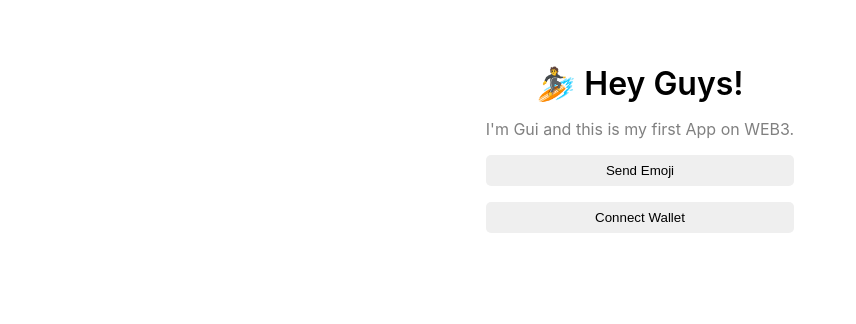
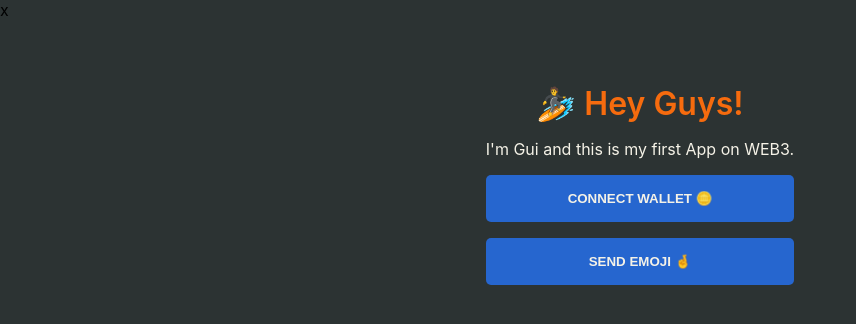
Before and after one commit to GuiiHenriq/web3app, a React (Vite) app: page / in a window 1280 px wide. Shown: the top 324 px of the page, without its empty margins (0-856 px from the left). Built offline with nearby package versions, Linux system fonts and the light colour scheme.

Commit message:
improve home style

```diff
--- a/index.html
+++ b/index.html
@@ -6,7 +6,7 @@
     <meta name="theme-color" content="#000000" />
     <meta
       name="description"
-      content="Web site created using create-react-app"
+      content="This is my first App on WEB3."
     />
     <!--
       manifest.json provides metadata used when your web app is installed on a
@@ -30,15 +30,12 @@
     <meta property="og:url" content="https://www.web3dev.com.br/">
     <meta property="og:title" content="My First App WEB3">
     <meta property="og:description" content="This is my first App on WEB3.">
-    <meta property="og:image" content="https://i.imgur.com/MMOD2cB.png">
 
     <!-- Twitter -->
     <meta property="twitter:card" content="summary_large_image">
     <meta property="twitter:url" content="https://www.web3dev.com.br/">
     <meta property="twitter:title" content="My First App WEB3">
-    <meta property="twitter:description" content="This is my first App on WEB3.">
-    <meta property="twitter:image"
-      content="https://i.imgur.com/MMOD2cB.png">
+    <meta property="twitter:description" content="This is my first App on WEB3.">x
   </head>
   <body>
     <noscript>You need to enable JavaScript to run this app.</noscript>
--- a/src/App.css
+++ b/src/App.css
@@ -16,19 +16,24 @@
   text-align: center;
   font-size: 32px;
   font-weight: 600;
+  color: #F66B0E;
 }
 
 .bio {
   text-align: center;
   color: gray;
   margin-top: 16px;
+  color: #F5F2E7;
 }
 
 .waveButton {
   cursor: pointer;
   margin-top: 16px;
-  padding: 8px;
+  padding: 16px 8px;
   border: 0;
   border-radius: 5px;
-
+  background: #2666CF;
+  color: #F5F2E7;
+  font-weight: bold;
+  text-transform: uppercase;
 }
--- a/src/App.jsx
+++ b/src/App.jsx
@@ -99,18 +99,15 @@ export default function App() {
           I'm Gui and this is my first App on WEB3.
         </div>
 
-        <button className="waveButton" onClick={wave}>
-          Send Emoji
-        </button>
-
-        {/*
-        * Se não existir currentAccount, apresente este botão
-        */}
         {!currentAccount && (
           <button className="waveButton" onClick={connectWallet}>
-            Connect Wallet
+            Connect Wallet 🪙
           </button>
         )}
+
+        <button className="waveButton" onClick={wave}>
+          Send Emoji 🤞
+        </button>
       </div>
     </div>
   );
--- a/src/index.css
+++ b/src/index.css
@@ -1,4 +1,5 @@
 body {
+  background: #2C3333;
   margin: 0;
   font-family: -apple-system, Barlow, 'Segoe UI', 'Roboto', 'Oxygen',
     'Ubuntu', 'Cantarell', 'Fira Sans', 'Droid Sans', 'Helvetica Neue',
```
